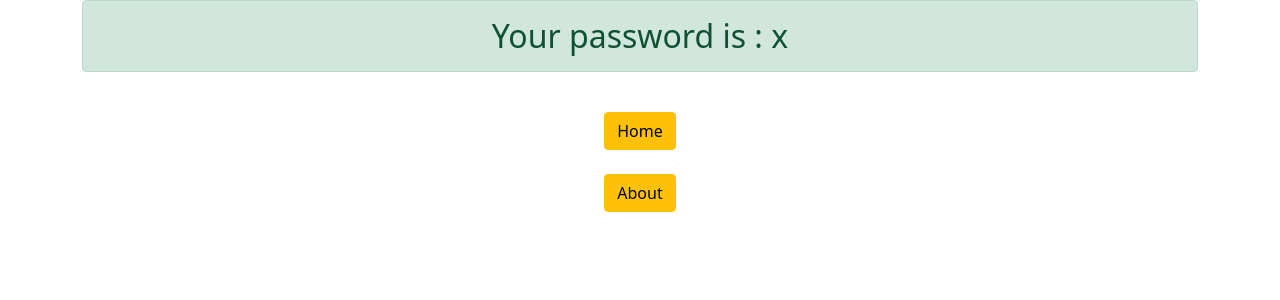
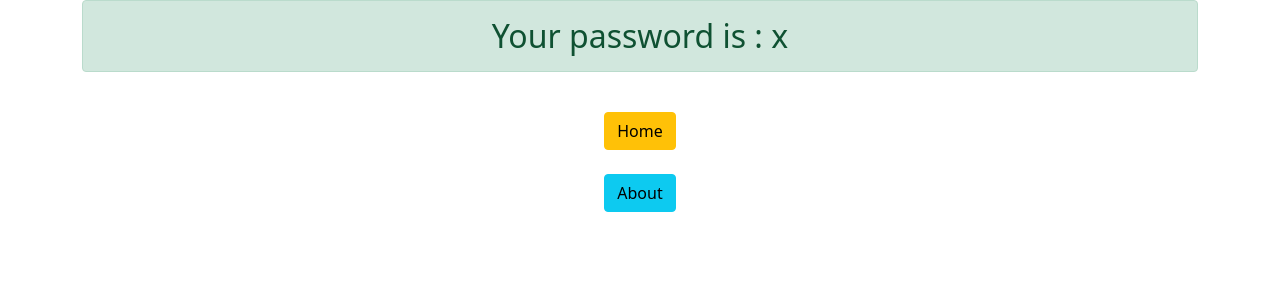
Before and after one commit to amarahire/django3-password_generator, a Django app: template generator/templates/generator/password.html in a window 1280 px wide. Shown: the top 300 px of the page. Run offline with Django 3.2, Linux system fonts and the light colour scheme; the template is opened without the code that fills it: most values are stand-ins (such as "Sample title", 1, 10 or a date in 2020).

Commit message:
I made some tweaks

```diff
--- a/generator/templates/generator/password.html
+++ b/generator/templates/generator/password.html
@@ -3,5 +3,5 @@
     <h2 class="alert alert-success">Your password is : {{password}}</h2>
     <br>
     <center><a href="{% url 'home' %}" class="btn btn-warning">Home</a></center><br>
-    <center><a href="{% url 'about' %}" class="btn btn-warning">About</a></center>
+    <center><a href="{% url 'about' %}" class="btn btn-info">About</a></center>
 </div>
```
